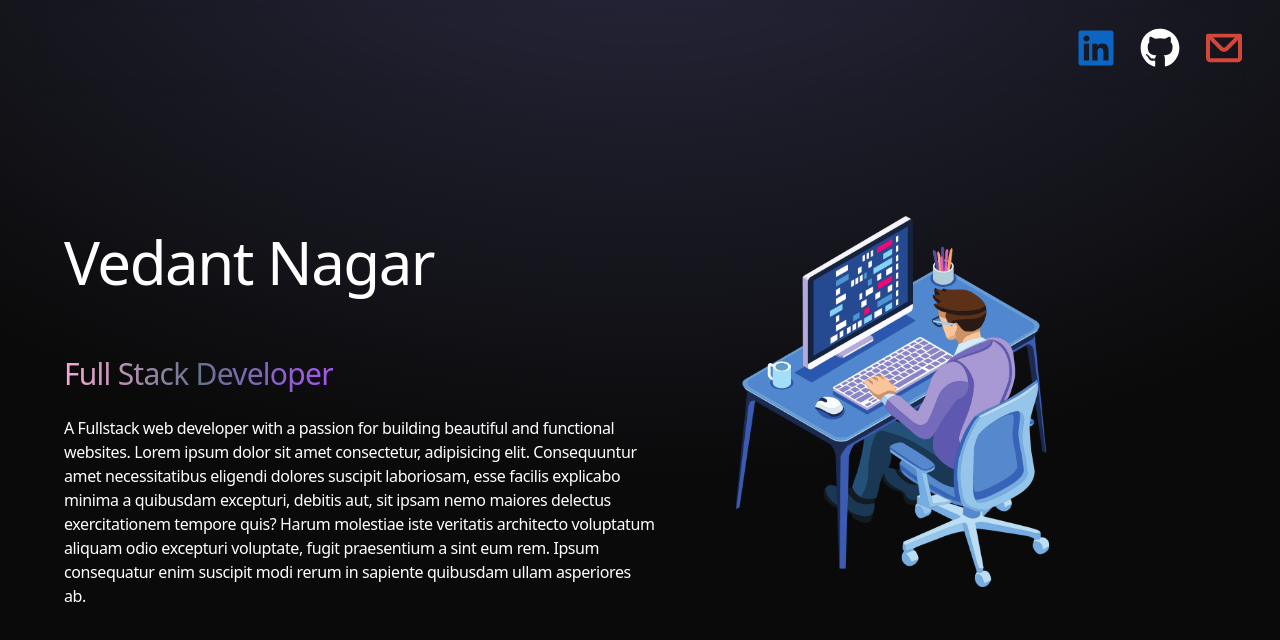
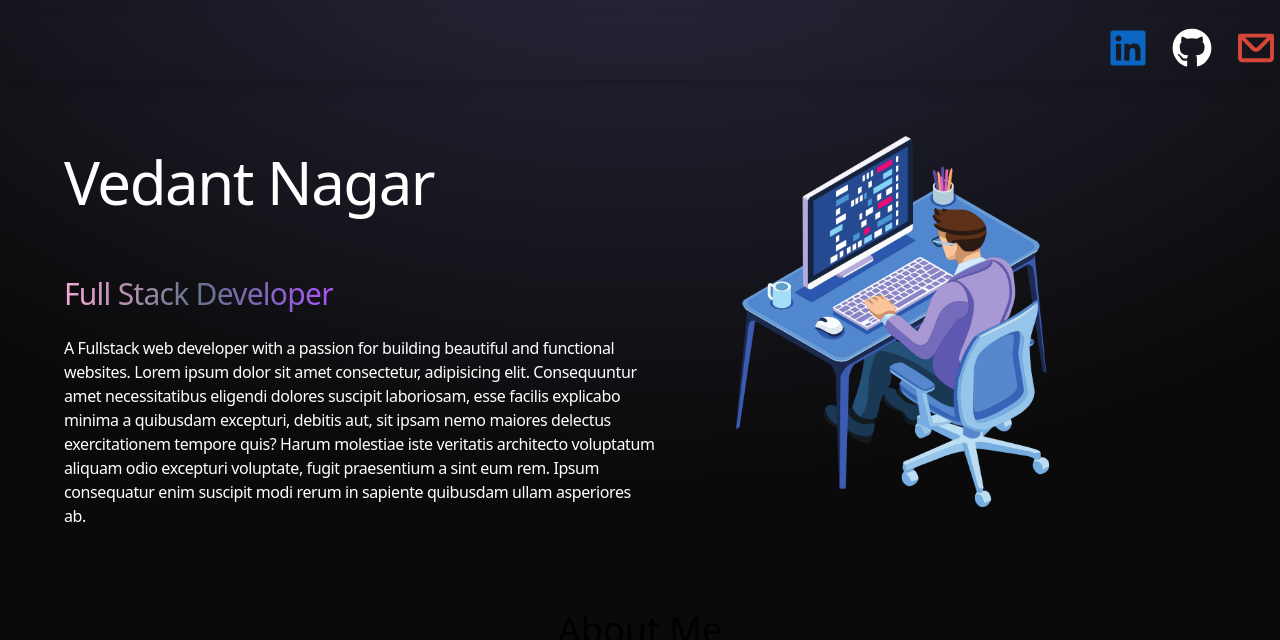
Before and after one commit to VedantNagar/Portfolio, a React (Vite) app: page / in a window 1280 px wide. Shown: the top 640 px of the page. Built offline with nearby package versions, Linux system fonts and the light colour scheme.

Commit message:
chore: Update Navbar and App.jsx styling, fix background styling in App.jsx, and include social icons in Navbar component

```diff
--- a/src/App.jsx
+++ b/src/App.jsx
@@ -6,7 +6,7 @@ function App() {
   return (
     <>
       <div className="selection:bg-cyan-100 selection:text-cyan-200">
-        <div className=" -z-10 fixed h-full w-full">
+        <div className="-z-10 fixed h-full w-full">
           <div className="absolute top-0 z-[-2] h-screen w-screen bg-neutral-950 bg-[radial-gradient(ellipse_80%_80%_at_50%_-20%,rgba(120,119,198,0.3),rgba(255,255,255,0))] "></div>
         </div>
         <div className="mx-auto px-8 container">
--- a/src/components/Hero.jsx
+++ b/src/components/Hero.jsx
@@ -3,7 +3,7 @@ import pic from "../assets/hero-img.png";
 const Hero = () => {
   return (
     <>
-      <div className="flex flex-wrap border-neutral-900 pl-8">
+      <div className="flex flex-wrap border-neutral-900 pl-8 pt-24">
         <div className="flex flex-col items-center lg:items-start lg:w-1/2">
           <h1 className="text-6xl font-thin tracking-tight text-white lg:mt-14 mb-16">
             Vedant Nagar
--- a/src/components/Navbar.jsx
+++ b/src/components/Navbar.jsx
@@ -6,7 +6,7 @@ import { CgMail } from "react-icons/cg";
 const Navbar = () => {
   return (
     <>
-      <nav className="mb-20 flex items-center justify-between py-6 backdrop-blur">
+      <nav className="fixed top-0 left-0 right-0 mb-20 flex items-center justify-between pt-6 pb-2 backdrop-blur shadow-lg z-20 ">
         <div></div>
         <div className="flex space-x-4">
           <a
```
